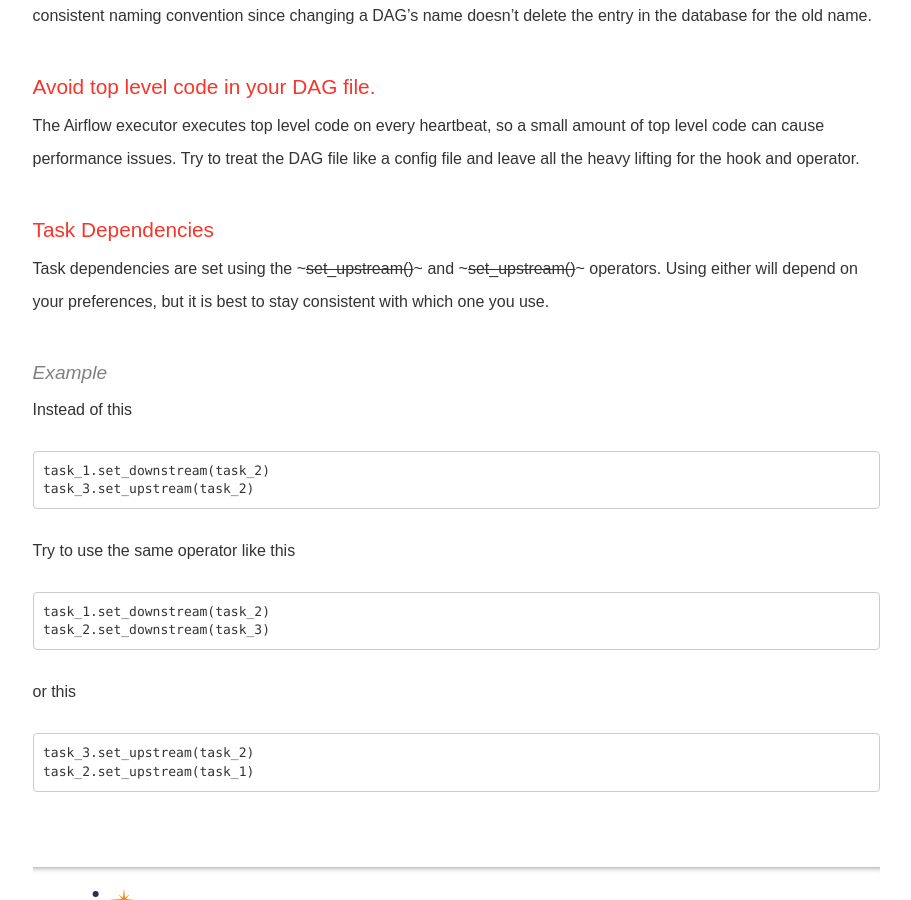
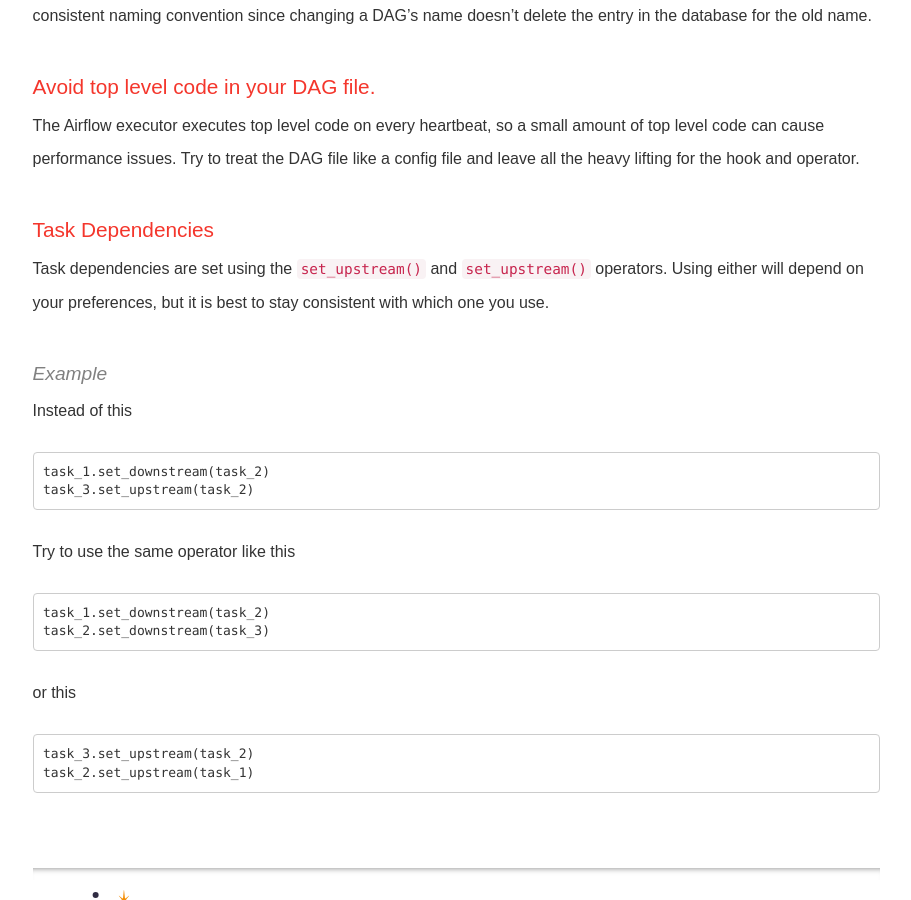
Before and after one commit to petedejoy/documentation, a Jekyll site: the page built from v2/apache_airflow/tutorial/best-practices.md, in a window 1280 px wide and 900 px high, scrolled down 2668 px. Shown: the whole window, without its empty margins (330-1241 px from the left). Built offline with Jekyll 4.4.1, drawn with Linux system fonts in a browser that asks for light colours; nearby versions of some CDN libraries; some web fonts are replaced; comment, search, counter and statistics services are not loaded.

Commit message:
Use inline code syntax

```diff
--- a/v2/apache_airflow/tutorial/best-practices.md
+++ b/v2/apache_airflow/tutorial/best-practices.md
@@ -51,7 +51,7 @@ Changing the name of a DAG also creates a new entry in the database, which power
 The Airflow executor executes top level code on every heartbeat, so a small amount of top level code can cause performance issues. Try to treat the DAG file like a config file and leave all the heavy lifting for the hook and operator.
 
 ### Task Dependencies
-Task dependencies are set using the ~~~set_upstream()~~~ and ~~~set_upstream()~~~ operators. Using either will depend on your preferences, but it is best to stay consistent with which one you use.
+Task dependencies are set using the `set_upstream()` and `set_upstream()` operators. Using either will depend on your preferences, but it is best to stay consistent with which one you use.
 
 #### Example
 
```
